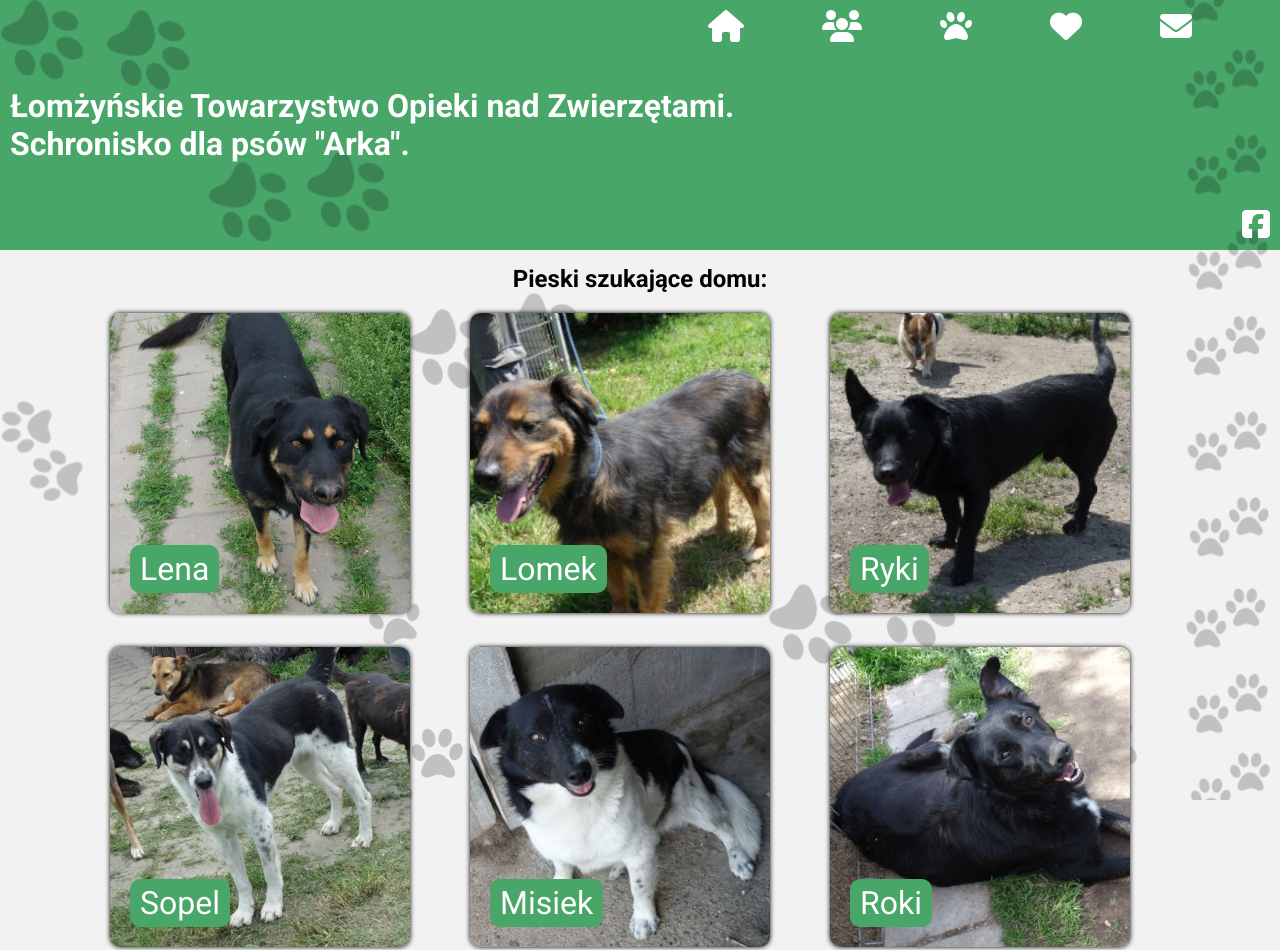
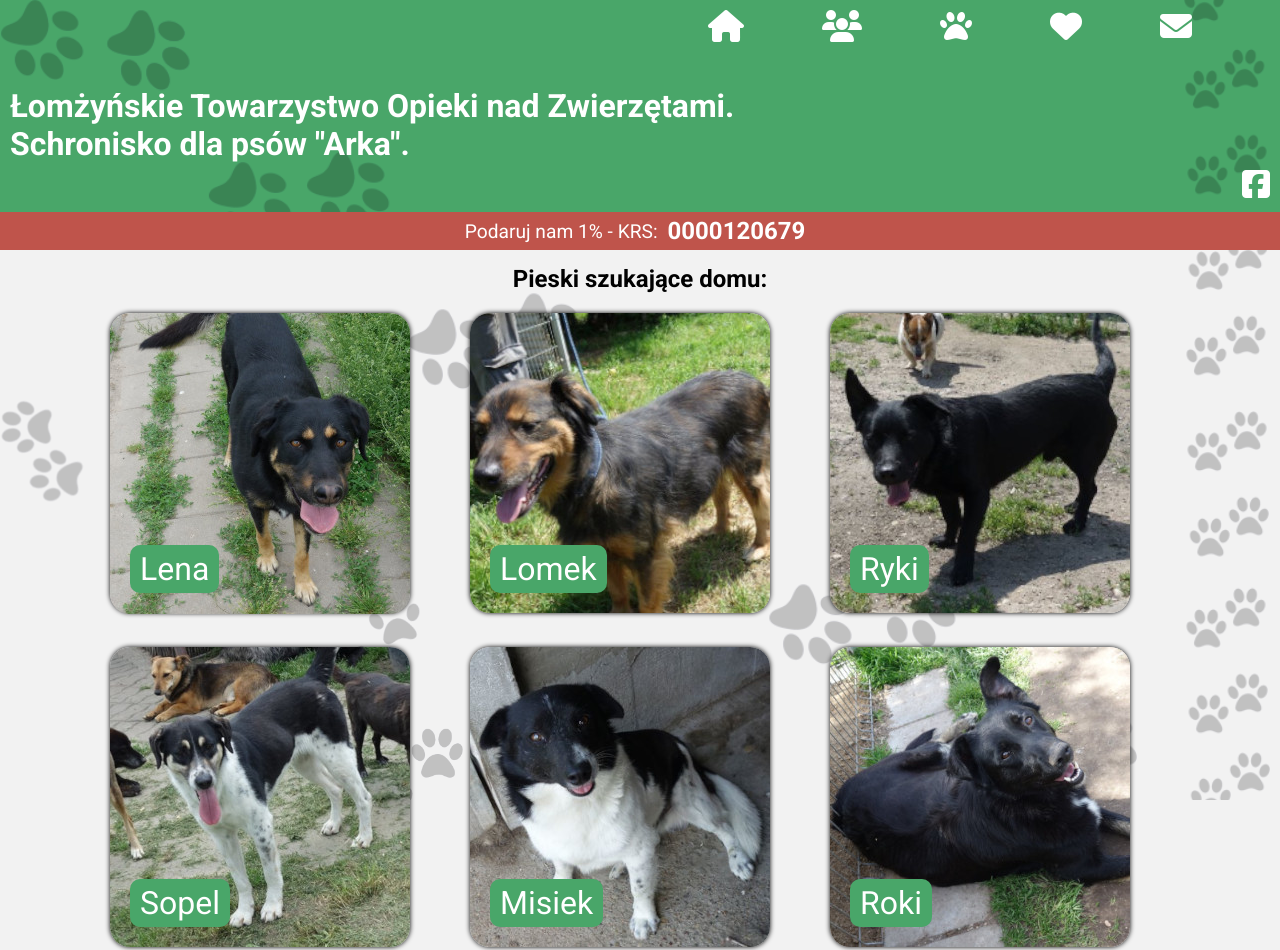
Before and after one commit to BartlomiejMogielnicki/website-dog-shelter, a plain HTML site: page Dist/adoption.html in a window 1280 px wide. Shown: the top 950 px of the page. Drawn offline with Linux system fonts and the light colour scheme.

Commit message:
Add interest KRS section in header

```diff
--- a/Dist/adoption.html
+++ b/Dist/adoption.html
@@ -27,6 +27,10 @@
         <div class="social">
             <a href="https://www.facebook.com/schroniskodlabezdomnychpsowlomza" target="_blank"><i
                     class="fab fa-facebook-square fa-2x"></i></a>
+        </div>
+        <div class="interest">
+            <span>Podaruj nam 1% - KRS: <strong> 0000120679 </strong></span>
+        </div>
     </header>
     <main class="adoption">
         <h2>Pieski szukające domu:</h2>
--- a/scss/style.scss
+++ b/scss/style.scss
@@ -77,8 +77,33 @@ body {
         .social {
             position: absolute;
             right: 10px;
-            bottom: 10px;
+            bottom: 50px;
             z-index: 1;
+        }
+
+        .interest {
+            position: absolute;
+            bottom: 0;
+            left: 0;
+            right: 0;
+            background-color: #BF544B;
+            color: white;
+            text-align: center;
+            font-size: 1.2rem;
+            padding: 5px;
+            z-index: 1;
+
+            span {
+
+                display: flex;
+                justify-content: center;
+                align-items: center;
+
+                strong {
+                    margin: 0 10px;
+                    font-size: 1.5rem;
+                }
+            }
         }
     }
 
@@ -170,7 +195,7 @@ body {
                     z-index: 1;
                     height: 300px;
                     width: 300px;
-                    border-radius: 10px;
+                    border-radius: 20px;
                     box-shadow: 0 0 5px black;
 
                     a {
@@ -184,7 +209,7 @@ body {
 
                     img {
                         transition: .3s;
-                        border-radius: 10px;
+                        border-radius: 20px;
                     }
 
                     span {
```
Also changed, not shown: Dist/about.html (+4 -0 lines), Dist/contact.html (+4 -0 lines), Dist/index.html (+3 -0 lines), Dist/volunteering.html (+4 -0 lines), Dist/css/style.css.
